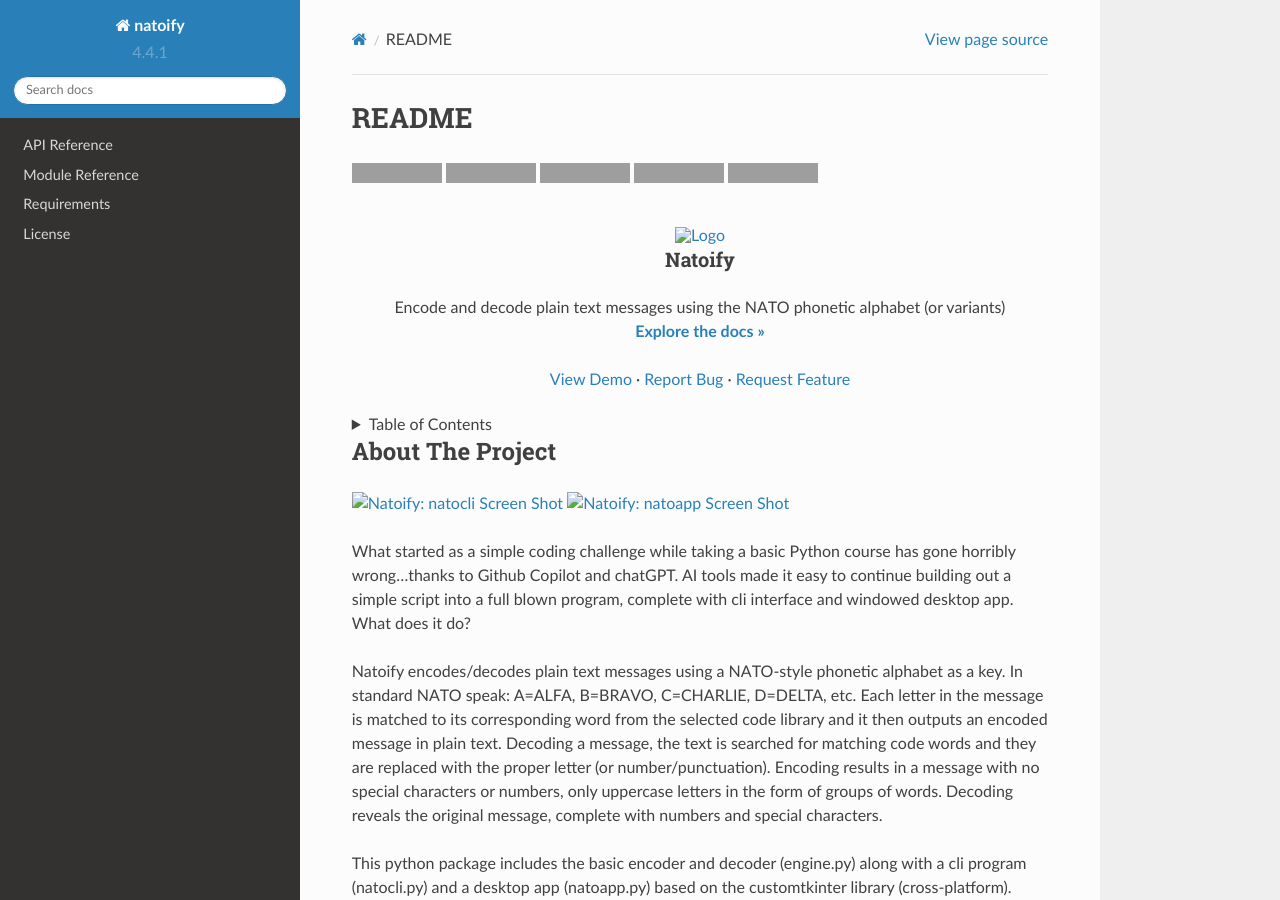
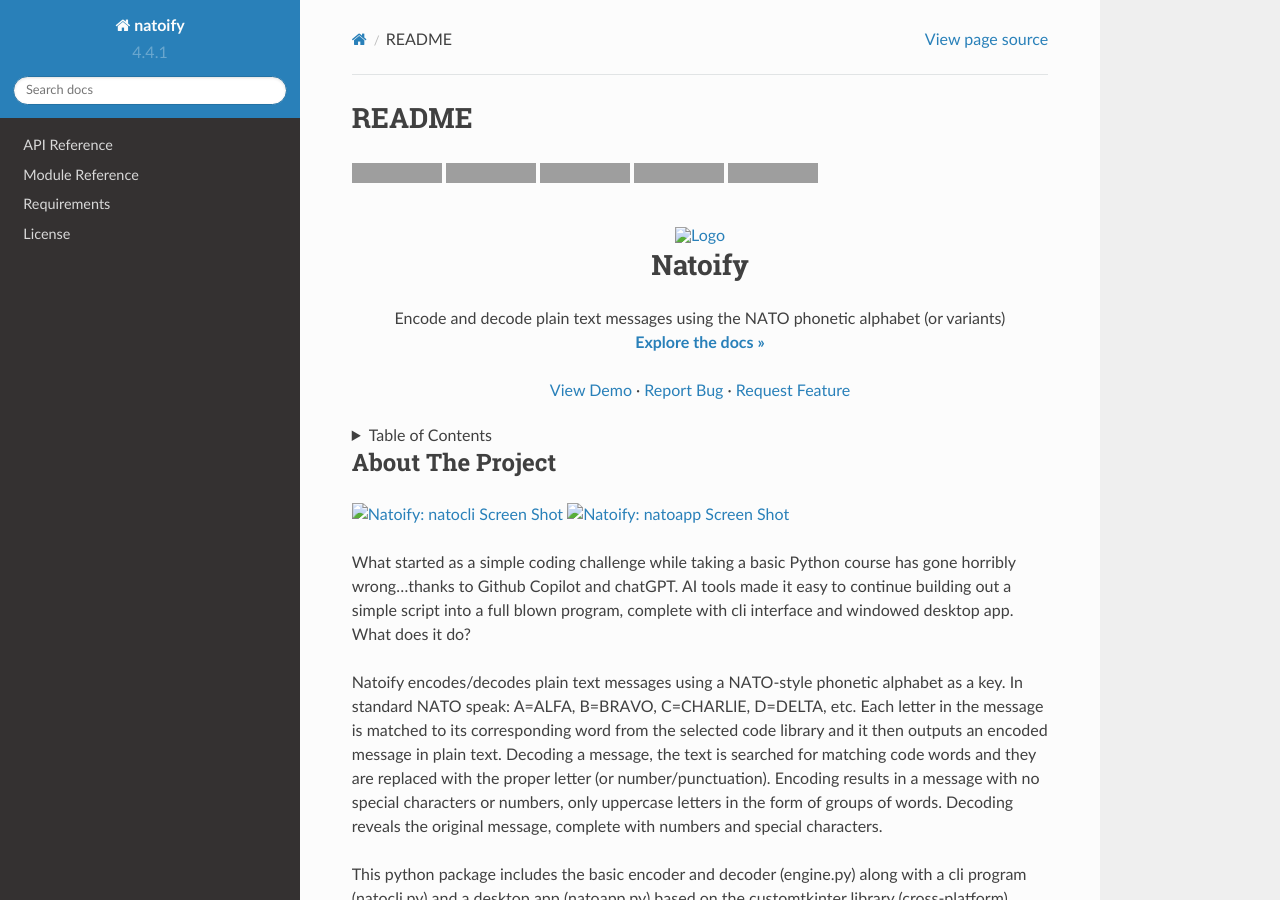
Before and after one commit to DarkBiscuits/natoify, a Sphinx documentation site: the page built from docs/readme.rst, in a window 1280 px wide and 900 px high. Built offline with Sphinx 7.4.7 and the Read the Docs theme 2.0.0, drawn with Linux system fonts in a browser that asks for light colours; pages that are not in the unit, such as notebooks, are missing from menus; grey boxes are pictures that could not be loaded.

Commit message:
documentation

````diff
--- a/README.md
+++ b/README.md
@@ -33,7 +33,7 @@
     <img src="images/DarkBiscuit.jpg" alt="Logo" width="80" height="80">
   </a>
 
-<h3 align="center">Natoify</h3>
+<h1 align="center">Natoify</h1>
 
   <p align="center">
     Encode and decode plain text messages using the NATO phonetic alphabet (or variants)
@@ -126,7 +122,7 @@
 
 
 
-### Built With
+## Built With
 
 * [![Python][Python]][Python-url]
 * [![VScode][VScode.com]][VScode-url]
@@ -138,7 +134,7 @@
 
 
 <!-- GETTING STARTED -->
-## Getting Started
+# Getting Started
 
 To use Natoify on cli (after installation via pip):
 * bash
@@ -171,7 +167,7 @@
   natoapp
 ```
 
-## Installation
+# Installation
 
 1. As a python package:
    ```sh
@@ -192,7 +188,7 @@
 
 
 <!-- USAGE EXAMPLES -->
-## Usage
+# Usage
 
 Basic usage of CLI program (uses "NATO" code library - default):
 * bash
@@ -212,7 +208,7 @@
 
 
 <!-- LICENSE -->
-## License
+# License
 
 Distributed under the MIT License. See `LICENSE.txt` for more information.
 
@@ -221,7 +217,7 @@
 
 
 <!-- CONTACT -->
-## Contact
+# Contact
 
 DarkBiscuits on Github
 
--- a/docs/api.rst
+++ b/docs/api.rst
@@ -5,8 +5,8 @@
    :toctree: docs
 
    natoify
-   natoapp
-   natocli
+   natoify.natoapp
+   natoify.natocli
    natoify.natocore
    natoify.natocore.engine
    natoify.natocore.natogpt
--- a/docs/conf.py
+++ b/docs/conf.py
@@ -78,8 +78,8 @@
 ]
 
 # Napoleon settings
-napoleon_google_docstring = False
-napoleon_numpy_docstring = True
+napoleon_google_docstring = True
+napoleon_numpy_docstring = False
 napoleon_include_init_with_doc = True
 napoleon_include_private_with_doc = False
 napoleon_include_special_with_doc = True
--- a/docs/index.rst
+++ b/docs/index.rst
@@ -12,7 +12,7 @@
 
    Overview <README.md>
    API Reference <api>
-   Module Reference <modules>
+   Module Reference <api/modules>
    Requirements <Requirements>
    License <license>
 
--- a/requirements.txt
+++ b/requirements.txt
@@ -2,7 +2,4 @@
 customtkinter==5.1.3
 importlib_metadata==6.6.0
 openai==0.27.7
-pytest==7.3.1
-setuptools==67.7.2
-Sphinx==7.0.1
 tiktoken==0.4.0
````
Also changed, not shown: other parts of README.md (+1 -5 lines), docs/modules.rst (deleted, +0 -7 lines), 1 other file.
